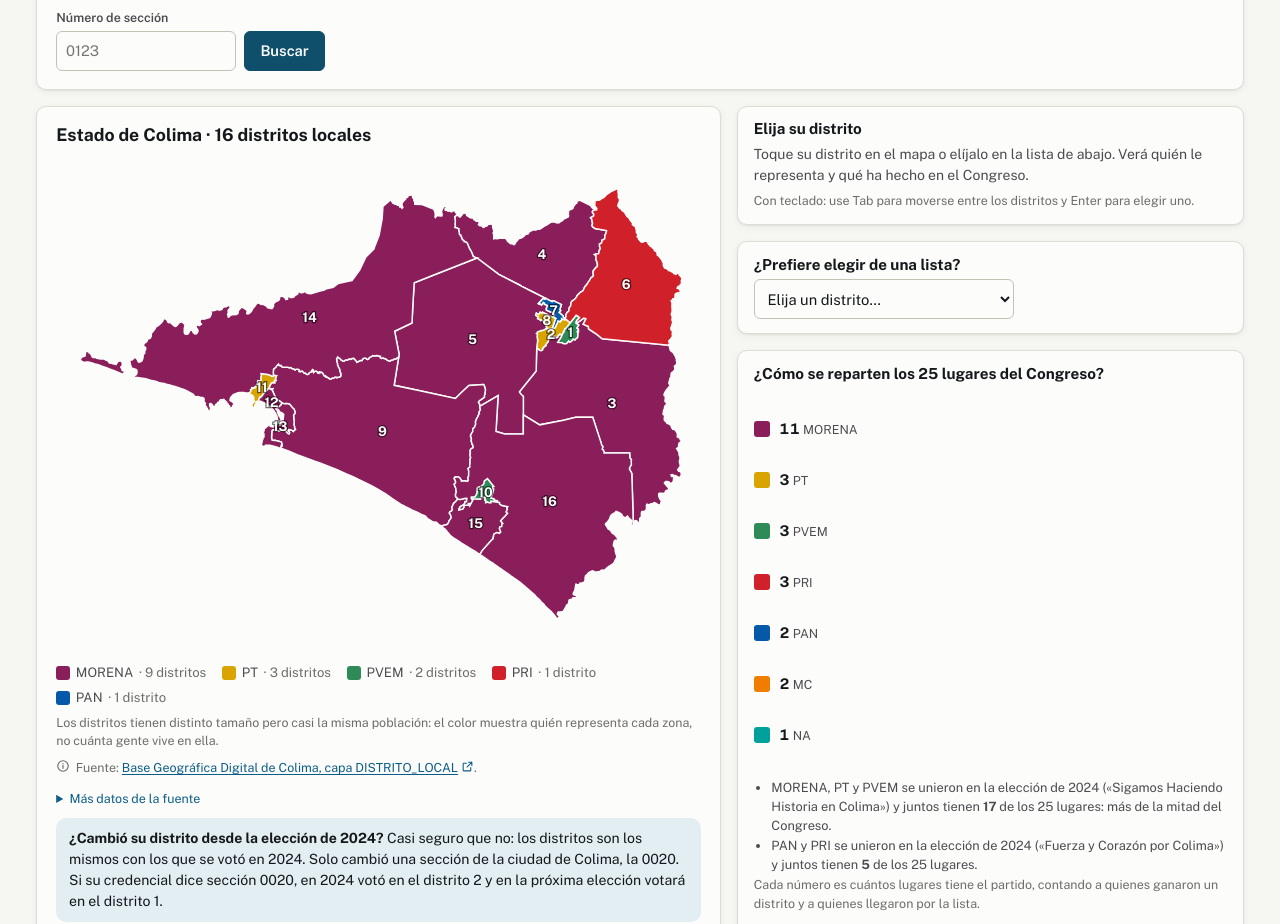
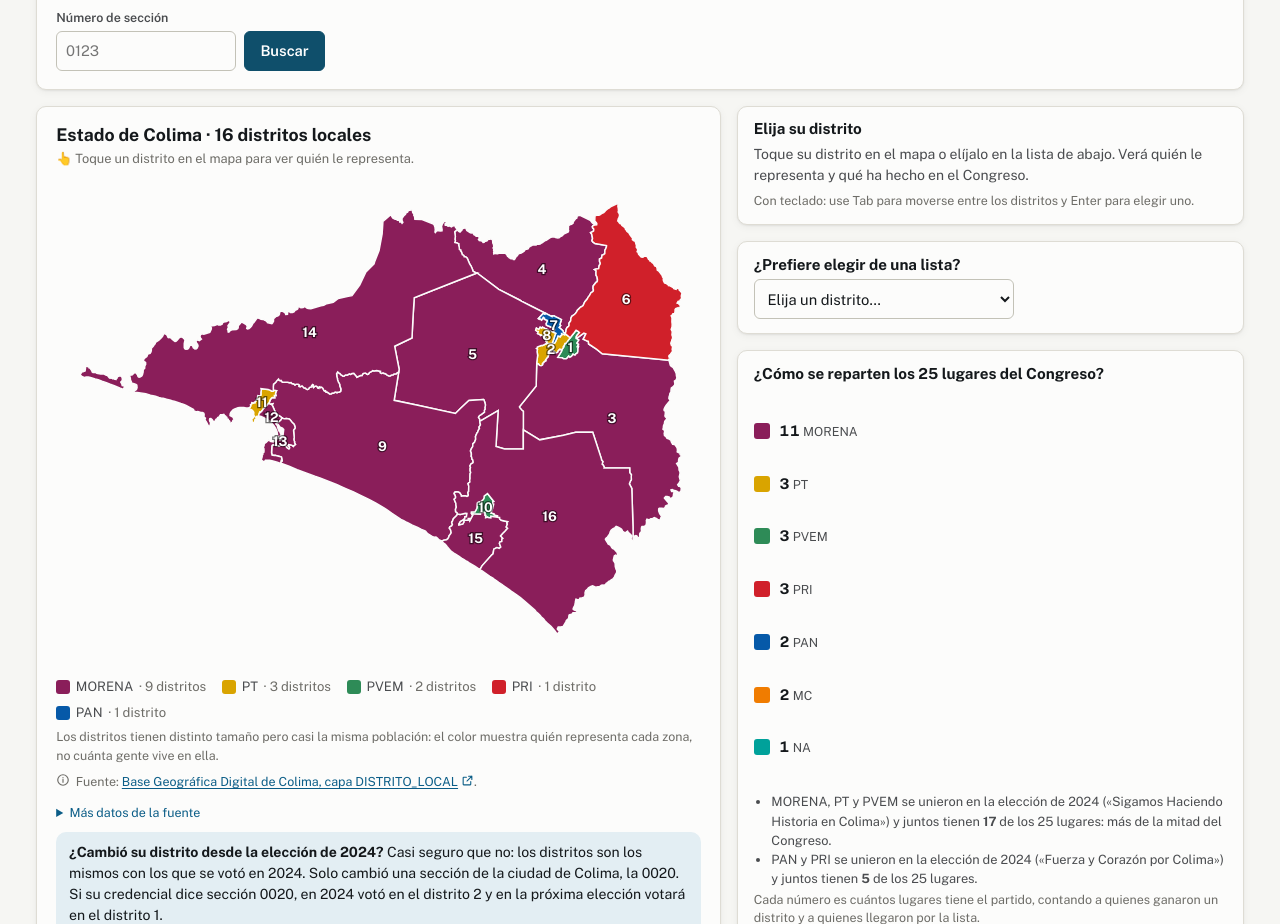
Before and after one commit to irekani55-lgtm/observatorio-colima, a React (Vite) app: page / in a window 1280 px wide. Shown: the part 1040-1964 px from the top of the page. Built offline with nearby package versions, Linux system fonts and the light colour scheme.

Commit message:
Vista previa: indicación «Toque un distrito en el mapa para ver quién le representa»

```diff
--- a/src/componentes/Nuevo.tsx
+++ b/src/componentes/Nuevo.tsx
@@ -25,6 +25,7 @@ export const CAMBIOS_VISTA_PREVIA = [
   { texto: 'Inicio: «El Congreso en resumen» con la misma letra que «¿Qué hace una diputación?» y en palabras más sencillas.', a: '/' },
   { texto: 'Mapa: «Seleccionar distrito por número» y «¿Cómo se reparten los 25 lugares?» pasan a la columna derecha, debajo de la ficha.', a: '/' },
   { texto: 'Mapa: la columna derecha es más compacta (un renglón por partido) y termina a la misma altura que el mapa.', a: '/' },
+  { texto: 'Mapa: debajo del título dice «Toque un distrito en el mapa para ver quién le representa».', a: '/' },
   { texto: 'Mapa: «¿Cómo se reparten los 25 lugares?» muestra un cuadrito de color por partido con su número.', a: '/' },
   { texto: 'Mapa: los botones del 1 al 16 se cambiaron por una lista desplegable («¿Prefiere elegir de una lista?»).', a: '/' },
   { texto: 'Descargas: «Descargar CSV» ahora funciona dentro del dashboard publicado (pide confirmar antes de guardar).', a: '/diputaciones/DIP-148' },
--- a/src/estilos.css
+++ b/src/estilos.css
@@ -1764,3 +1764,5 @@ details.aviso-vista-previa a { color: #3d3000; font-weight: 700; }
 /* Un solo cuadrito de color por partido, a la izquierda de su número. */
 .mapa-columna .curules__cuadro--uno { width: 16px !important; height: 16px !important; border-radius: 3px; cursor: default; }
 .mapa-columna .curules__etiqueta { width: auto; }
+.mapa-indicacion { margin: 0; font-size: 0.875rem; color: var(--texto-2); }
+.mapa-indicacion { font-size: 0.8rem; font-weight: 400; color: var(--texto-3); }
--- a/src/paginas/Mapa.tsx
+++ b/src/paginas/Mapa.tsx
@@ -113,7 +113,12 @@ export function MapaInteractivo({ clave = 'distrito', titulo = 'Estado de Colima
       <div className={`mapa-disposicion${sel == null && !rp ? ' mapa-disposicion--igualar' : ''}`}>
         <section className="panel" aria-label="Mapa">
           <div className="panel__cabecera">
-            <h2 style={{ fontSize: '1.1rem' }}>{titulo}</h2>
+            <div>
+              <h2 style={{ fontSize: '1.1rem', marginBottom: '0.2rem' }}>{titulo}</h2>
+              <p className={`mapa-indicacion${claseNuevo()}`}>
+                <span aria-hidden="true">👆</span> Toque un distrito en el mapa para ver quién le representa. <Nuevo texto="indicación" />
+              </p>
+            </div>
             {sel != null && (
               <button type="button" className="boton boton--chico" onClick={() => seleccionar(null)}>
                 <IcoReiniciar width={15} height={15} /> Restablecer selección
```
